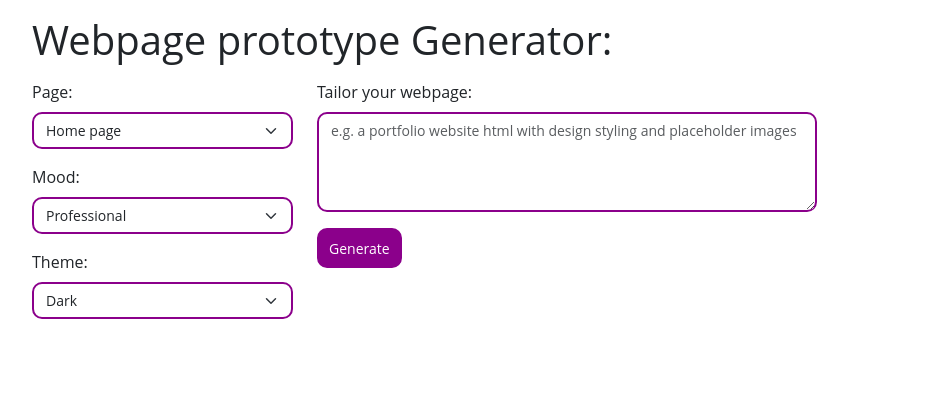
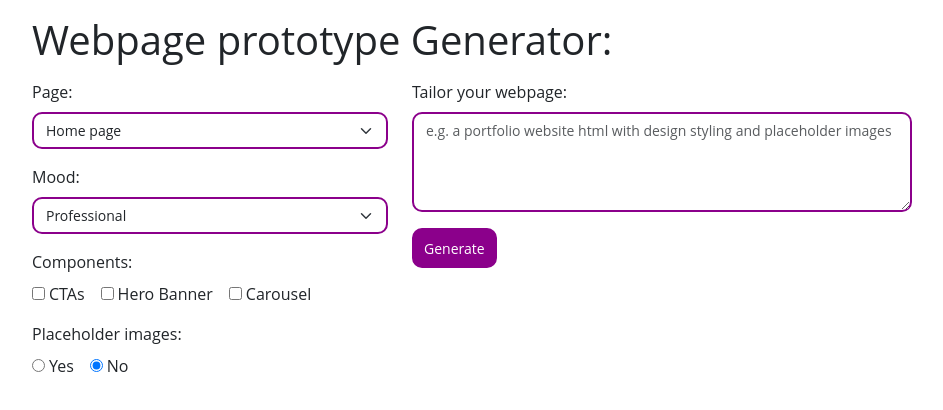
Before and after one commit to gyxter/azureai, a React (Create React App) app in the folder webpage-prototype-generator/: page / in a window 1280 px wide. Shown: the top 410 px of the page, without its empty margins (50-993 px from the left). Built offline with nearby package versions, Linux system fonts and the light colour scheme.

Commit message:
prompt assembly based on fields

```diff
--- a/webpage-prototype-generator/src/App.tsx
+++ b/webpage-prototype-generator/src/App.tsx
@@ -13,11 +13,46 @@ import CodeRender from "./components/CodeRender";
 import HtmlRender from "./components/HtmlRender";
 
 export default function App() {
-  let [userInput, setUserInput] = useState<any | null>(null);
+  /* let [userInput, setUserInput] = useState<any | null>(null); */
   const [processedOutput, setProcessedOutput] = useState("");
   const [showLoading, setShowLoading] = useState(false);
   const [showCode, setShowCode] = useState(false);
 
+  const [selectedOption, setSelectedOption] = useState<string>('Home Page');
+  const [selectedOption1, setSelectedOption1] = useState<string>('Professional');
+  const [checkBoxValues, setCheckBoxValues] = useState<{ [key: string]: boolean }>({});
+  const [textAreaValue, setTextAreaValue] = useState<any | null>(null);
+  const [radioOption, setRadioOption] = useState<string>('');
+
+  const handlePageChange = (event: React.ChangeEvent<HTMLSelectElement>) => {
+    setSelectedOption(event.target.value);
+  };
+
+  const handleMoodChange = (event: React.ChangeEvent<HTMLSelectElement>) => {
+    setSelectedOption1(event.target.value);
+  };
+
+  const handleRadioChange = (event: React.ChangeEvent<HTMLInputElement>) => {
+    setRadioOption(event.target.value);
+  };
+
+  const handleCheckBoxChange = (event: React.ChangeEvent<HTMLInputElement>) => {
+    setCheckBoxValues({
+      ...checkBoxValues,
+      [event.target.name]: event.target.checked,
+    });
+  };
+
+  const handleTextAreaChange = (event: React.ChangeEvent<HTMLTextAreaElement>) => {
+    setTextAreaValue(event.target.value);
+  };
+
+  const assembledPrompt : any = `Generate responsive html for a ${selectedOption} that has a header and footer section and also with the following attributes:
+    - ${selectedOption1} theme
+    - has ${Object.keys(checkBoxValues).filter((key) => checkBoxValues[key]).join(', ')}
+    - ${textAreaValue}
+    - in page css styling
+  `;
   async function callOpenAIAPI() {
     const client = new OpenAIClient(
       CONFIG_OPENAI.ENDPOINT,
@@ -33,7 +68,7 @@ export default function App() {
     //api call
     try {
       await client
-        .getCompletions(CONFIG_OPENAI.DEPLOYMENT_NAME, userInput, {
+        .getCompletions(CONFIG_OPENAI.DEPLOYMENT_NAME, assembledPrompt, {
           maxTokens: 2000,
         })
         .then((result) => {
@@ -76,17 +111,17 @@ export default function App() {
           <div className="col-12">
             <h1 className="my-3">Webpage prototype Generator:</h1>
           </div>
-          <div className="col-md-3">
+          <div className="col-md-4">
             <div className="mb-3">
               <label className="form-label" htmlFor="page">
                 Page:{" "}
               </label>
               <br />
-              <select id="mood" name="mood" className="form-select">
-                <option value="HomePage">Home page</option>
-                <option value="About">About</option>
-                <option value="Services">Services</option>
-                <option value="Contact">Contact</option>
+              <select id="page" name="page" className="form-select" value={selectedOption} onChange={handlePageChange}>
+                <option value="Home Page">Home page</option>
+                <option value="About Page">About</option>
+                <option value="Services Page">Services</option>
+                <option value="Contact Page">Contact</option>
               </select>
             </div>
             <div className="mb-3">
@@ -94,21 +129,83 @@ export default function App() {
                 Mood:{" "}
               </label>
               <br />
-              <select id="mood" name="mood" className="form-select">
+              <select id="mood" name="mood" className="form-select" value={selectedOption1} onChange={handleMoodChange}>
                 <option value="Professional">Professional</option>
                 <option value="Fancy">Fancy</option>
                 <option value="Business">Business</option>
               </select>
             </div>
             <div className="mb-3">
-              <label className="form-label" htmlFor="thcolor">
-                Theme:{" "}
+              <label className="form-label" htmlFor="components">
+                Components:{" "}
               </label>
               <br />
-              <select id="thcolor" name="thcolor" className="form-select">
-                <option value="Dark">Dark</option>
-                <option value="Light">Light</option>
-              </select>
+              <label htmlFor="cta" className="me-3">
+                <input
+                  type="checkbox"
+                  name="cta"
+                  id="cta"
+                  checked={checkBoxValues.cta || false}
+                  onChange={handleCheckBoxChange}
+                  className="me-1"
+                />
+                CTAs
+              </label>
+
+              <label htmlFor="hero" className="me-3">
+                <input
+                  type="checkbox"
+                  name="hero"
+                  id="hero"
+                  checked={checkBoxValues.hero || false}
+                  onChange={handleCheckBoxChange}
+                  className="me-1"
+                />
+                Hero Banner
+              </label>
+
+              <label htmlFor="carousel">
+                <input
+                  type="checkbox"
+                  name="carousel"
+                  id="carousel"
+                  checked={checkBoxValues.carousel || false}
+                  onChange={handleCheckBoxChange}
+                  className="me-1"
+                />
+                Carousel
+              </label>
+            </div>
+            <div className="mb-3">
+              <label className="form-label" htmlFor="plImages">
+                Placeholder images:{" "}
+              </label>
+              <br />
+              <label htmlFor="plImagesY" className="me-3">
+                <input
+                  type="radio"
+                  name="plImages"
+                  id="plImagesY"
+                  value="with placeholder images"
+                  checked={radioOption === 'with placeholder images'}
+                  onChange={handleRadioChange}
+                  className="me-1"
+                />
+                Yes
+              </label>
+
+              <label htmlFor="plImagesN">
+                <input
+                  type="radio"
+                  name="plImages"
+                  value=""
+                  id="plImagesN"
+                  checked={radioOption === ''}
+                  onChange={handleRadioChange}
+                  className="me-1"
+                />
+                No
+              </label>
             </div>
           </div>
           <div className="col-md-6">
@@ -121,9 +218,8 @@ export default function App() {
                 id="inputText"
                 name="inputText"
                 placeholder="e.g. a portfolio website html with design styling and placeholder images"
-                onChange={(e) => {
-                  setUserInput(e.target.value);
-                }}
+                value={textAreaValue}
+                onChange={handleTextAreaChange}
               ></textarea>
             </div>
             <button
@@ -149,7 +245,7 @@ export default function App() {
                 Download
               </button>
               <div id="prompt">
-                <strong>{userInput}</strong>
+                <strong>{assembledPrompt}</strong>
               </div>
             </div>
 
```
